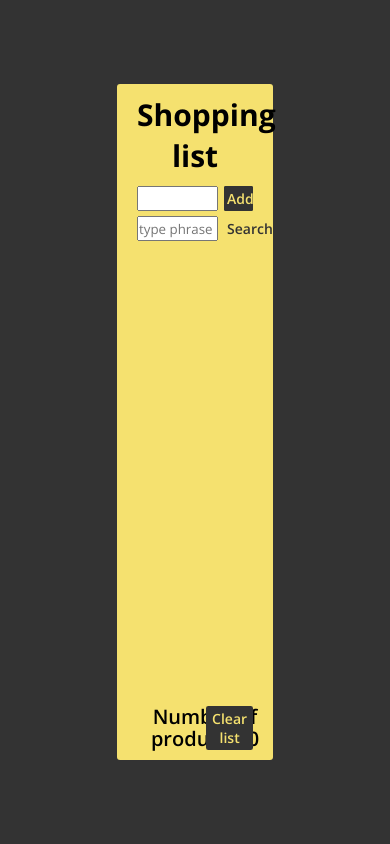
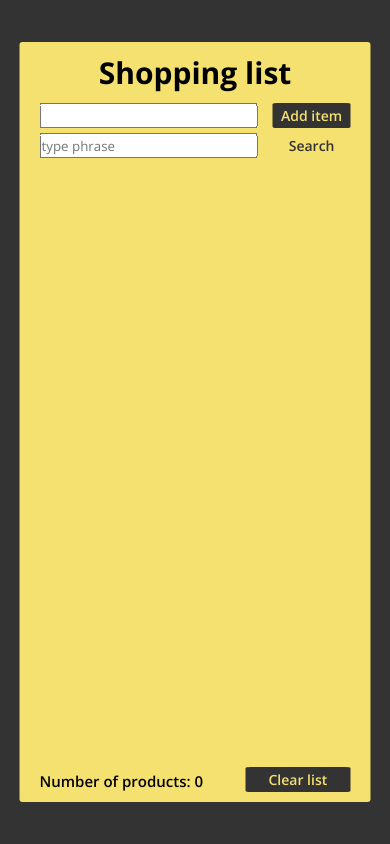
Before and after one commit to life4music/life4music.github.io, a PHP site: page /to_do_list/index.html in a window 390 px wide. Run offline with PHP 8.4, Linux system fonts and the light colour scheme; some libraries are stand-ins or nearby versions.

Commit message:
to_do_list upgrated

```diff
--- a/index.html
+++ b/index.html
@@ -113,7 +113,7 @@
         <img src="img/drevo.jpg" alt="miniature of drevotorun.pl">
         <div class="info">
           <h2>Website for DREVO company</h2>
-          <p>A website presenting company's selection of wooden tables. It's fully resposive - it looks and works well
+          <p>A website presenting company's selection of wooden tables. It's fully responsive - it looks and works well
             on
             desktops and on mobile devices. User can send email from the website to company's mailbox (PHP function).
             Website developed with tools:</p>
--- a/to_do_list/index.html
+++ b/to_do_list/index.html
@@ -22,7 +22,9 @@
       <input type="text" placeholder="type phrase">
       <button>Search</button>
     </form>
-    <ul></ul>
+    <div class="list">
+      <ul></ul>
+    </div>
     <h2>Number of products: <span>0</span></h2>
     <button class="clear">Clear list</button>
   </div>
--- a/to_do_list/main.js
+++ b/to_do_list/main.js
@@ -5,7 +5,7 @@ const inputSearch = document.querySelector('.search input');
 const ul = document.querySelector('ul');
 const number = document.querySelector('h2 span');
 const list = document.getElementsByClassName('liElement');
-const shopList = [...list];
+let shopList = [...list];
 const btnClear = document.querySelector(".clear");
 
 // odświeżenie listy
@@ -16,6 +16,8 @@ const renderList = () => {
         ul.appendChild(product);
     })
     number.textContent = list.length;
+
+    console.log(shopList);
 }
 
 // dodanie nowego elementu
@@ -63,11 +65,7 @@ const removeItem = (e) => {
 
 // usuwanie skreślonych elementów
 const clearList = () => {
-    shopList.forEach((li,i) => {
-        if(li.classList.contains('crossed')){
-            shopList.splice(i,1);
-        }
-    });
+    shopList = shopList.filter(li => !li.classList.contains('crossed'));
     renderList();
 }
 
--- a/to_do_list/style.css
+++ b/to_do_list/style.css
@@ -21,6 +21,7 @@ body {
   left: 50%;
   transform: translateX(-50%);
   width: 40vw;
+  max-width: 600px;
   min-height: 80vh;
   padding: 10px 20px;
   background-color: var(--yellow);
@@ -36,6 +37,11 @@ h1 {
 
 ul {
   padding: 15px 0;
+}
+
+.list {
+  overflow-y: scroll;
+  height: 70%;
 }
 
 li {
@@ -113,3 +119,33 @@ form.search button {
   border: 3px solid var(--yellow);
   cursor: auto;
 }
+
+@media (max-width: 1024px) {
+  .wrapper {
+    width: 60vw;
+  }
+}
+
+@media (max-width: 540px) {
+  .wrapper {
+    width: 70vw;
+  }
+
+  h2 {
+    font-size: 15px;
+  }
+}
+
+@media (max-width: 414px) {
+  .wrapper {
+    width: 90vw;
+    height: 90%;
+    top: 5%;
+  }
+}
+
+@media (max-width: 320px) {
+  h2 {
+    font-size: 13px;
+  }
+}
```
